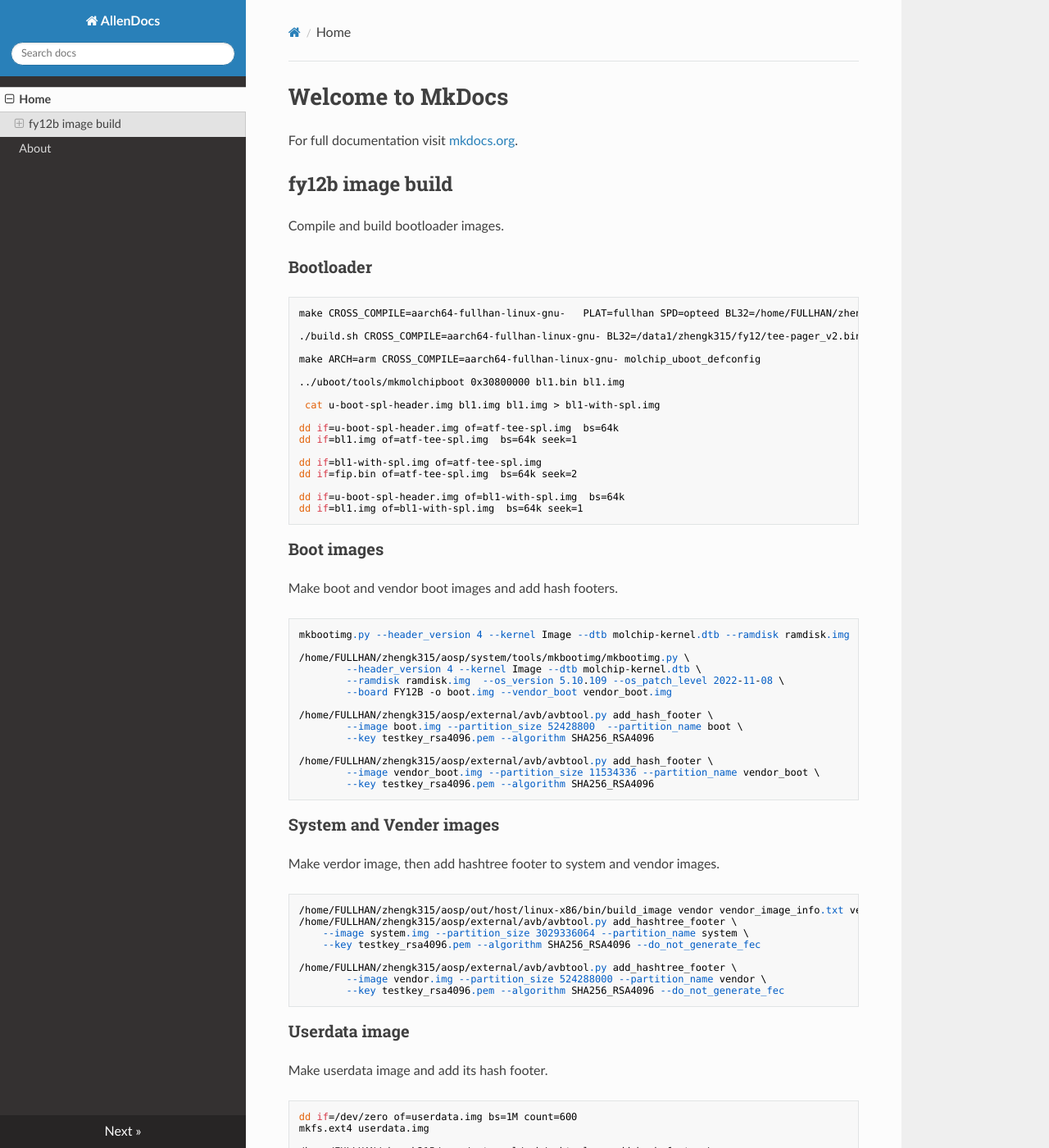
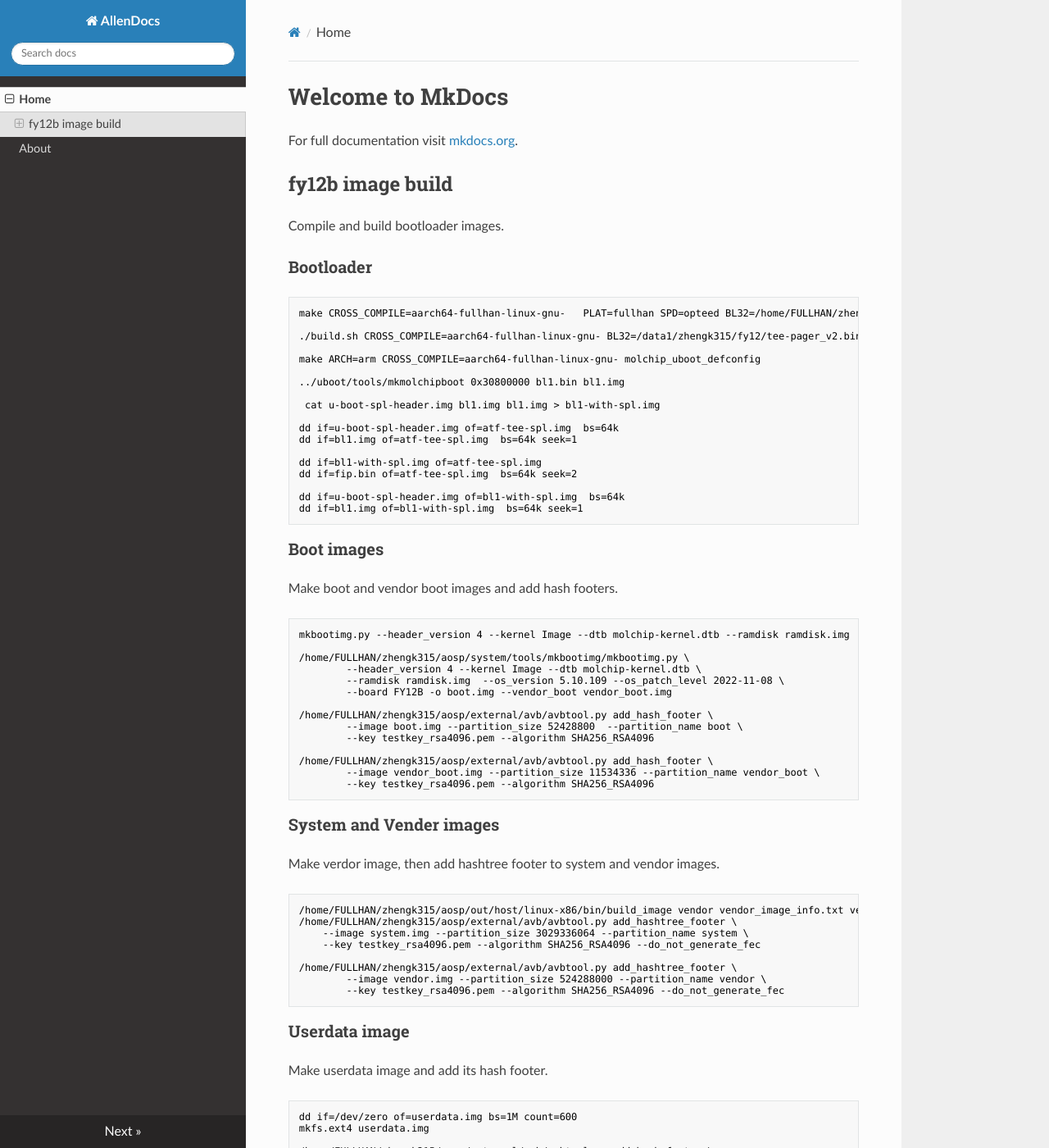
Before and after one commit to Ordinary-Capability/mydoc, an MkDocs documentation site: the page built from docs/index.md, in a window 1280 px wide and 1400 px high. Shown: the whole window at 82% size. Built offline with MkDocs 1.6.1, drawn with Linux system fonts in a browser that asks for light colours; nearby versions of some CDN libraries; some of the changed text lies outside the part shown.

Commit message:
change code block style to html

````diff
--- a/docs/index.md
+++ b/docs/index.md
@@ -5,7 +5,7 @@ For full documentation visit [mkdocs.org](https://www.mkdocs.org).
 ## fy12b image build
 Compile and build bootloader images.
 ### Bootloader
-```
+```html
 make CROSS_COMPILE=aarch64-fullhan-linux-gnu-   PLAT=fullhan SPD=opteed BL32=/home/FULLHAN/zhengk315/fy12b/tee-pager_v2.bin  BL33=/home/FULLHAN/zhengk315/fy12b/u-boot-dtb.bin  all fip
 
 ./build.sh CROSS_COMPILE=aarch64-fullhan-linux-gnu- BL32=/data1/zhengk315/fy12/tee-pager_v2.bin  BL33=/data1/zhengk315/fy12/u-boot-dtb2.bin  all fip
@@ -27,7 +27,7 @@ dd if=bl1.img of=bl1-with-spl.img  bs=64k seek=1
 ```
 ### Boot images
 Make boot and vendor boot images and add hash footers.
-```
+```html
 mkbootimg.py --header_version 4 --kernel Image --dtb molchip-kernel.dtb --ramdisk ramdisk.img  --os_version 5.10.109 --os_patch_level 2022-11-08 --board FY12B -o boot.img --vendor_boot vendor_boot.img
 
 /home/FULLHAN/zhengk315/aosp/system/tools/mkbootimg/mkbootimg.py \
@@ -45,7 +45,7 @@ mkbootimg.py --header_version 4 --kernel Image --dtb molchip-kernel.dtb --ramdis
 ```
 ### System and Vender images
 Make verdor image, then add hashtree footer to system and vendor images.
-```
+```html
 /home/FULLHAN/zhengk315/aosp/out/host/linux-x86/bin/build_image vendor vendor_image_info.txt vendor.img
 /home/FULLHAN/zhengk315/aosp/external/avb/avbtool.py add_hashtree_footer \
     --image system.img --partition_size 3029336064 --partition_name system \
@@ -57,7 +57,7 @@ Make verdor image, then add hashtree footer to system and vendor images.
 ```
 ### Userdata image
 Make userdata image and add its hash footer.
-```
+```html
 dd if=/dev/zero of=userdata.img bs=1M count=600
 mkfs.ext4 userdata.img
 
@@ -67,7 +67,7 @@ mkfs.ext4 userdata.img
 ```
 ### Vbmeta image
 Make vbmeta image using images built previously.
-```
+```html
 /home/FULLHAN/zhengk315/aosp/external/avb/avbtool.py make_vbmeta_image \
         --output vbmeta.img --key testkey_rsa4096.pem --algorithm SHA256_RSA4096 \
 	    --include_descriptors_from_image boot.img \
@@ -78,7 +78,7 @@ Make vbmeta image using images built previously.
 
 ### Burn images
 Burn images via tftp or **dd** command.
-```
+```html
 tftpboot 0x150000000 fy12b/emmc_user_data.img
 mmc write 0x150000000 0 0x806
 
@@ -112,7 +112,7 @@ dd if=vendor.img of=/dev/mmcblk0p5
 dd if=userdata.img of=/dev/mmcblk0p6
 ```
 ### Other commands
-```
+```html
 /home/FULLHAN/zhengk315/aosp/out/host/linux-x86/bin/build_image vendor vendor_image_info.txt vendor.img .
 
 mount -o rw,remount /vendor
````
